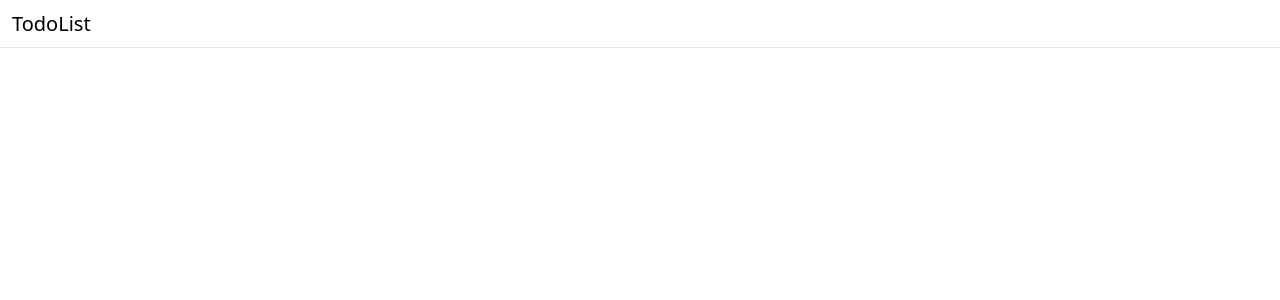
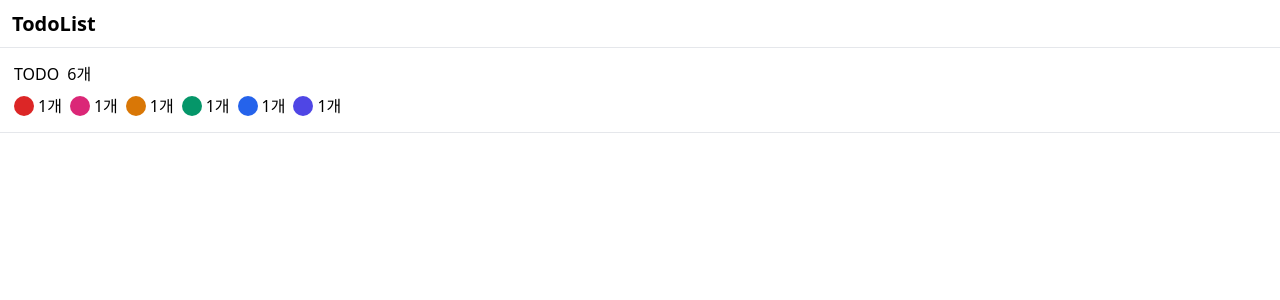
Before and after one commit to dev-t2/expo-todo-calendar, a Next.js app: page / in a window 1280 px wide. Shown: the top 300 px of the page. Built offline with nearby package versions, Linux system fonts and the light colour scheme.

Commit message:
Update-TodoList Component and Tailwind CSS

```diff
--- a/components/Header.tsx
+++ b/components/Header.tsx
@@ -3,7 +3,7 @@ import { memo } from 'react';
 const Header: React.FC = () => {
   return (
     <div className="flex items-center h-12 px-3 border-bottom">
-      <h1 className="font-sans text-xl">TodoList</h1>
+      <h1 className="text-xl font-semibold">TodoList</h1>
     </div>
   );
 };
--- /dev/null
+++ b/components/TodoList.tsx
@@ -0,0 +1,40 @@
+import { memo, useMemo } from 'react';
+import { ColorType, TodoType } from '../types/todo';
+
+interface IProps {
+  todos: TodoType[];
+}
+
+const TodoList: React.FC<IProps> = ({ todos }) => {
+  const todosColor = useMemo(
+    () =>
+      todos.reduce((colors: ColorType, todo) => {
+        return {
+          ...colors,
+          [todo.color]: ++colors[todo.color] || 1,
+        };
+      }, {}),
+    [todos]
+  );
+
+  return (
+    <div>
+      <div className="p-3.5 border-bottom">
+        <div className="text-base mb-2">
+          TODO<span className="ml-2">{todos.length}개</span>
+        </div>
+
+        <div className="flex">
+          {Object.entries(todosColor).map(([color, value], index) => (
+            <div key={index} className="flex items-center mr-2">
+              <div className={`w-5 h-5 rounded-full bg-${color}-600`} />
+              <div className="text-base ml-1">{value}개</div>
+            </div>
+          ))}
+        </div>
+      </div>
+    </div>
+  );
+};
+
+export default memo(TodoList);
--- a/pages/index.tsx
+++ b/pages/index.tsx
@@ -1,8 +1,20 @@
 import { memo } from 'react';
 import { NextPage } from 'next';
 
+import { TodoType } from '../types/todo';
+import TodoList from '../components/TodoList';
+
+const todos: TodoType[] = [
+  { id: 1, text: '마트가서 장보기', color: 'red', checked: false },
+  { id: 2, text: '수학 숙제하기', color: 'pink', checked: false },
+  { id: 3, text: '코딩하기', color: 'yellow', checked: true },
+  { id: 4, text: '넥스트 공부하기', color: 'green', checked: true },
+  { id: 5, text: '요리 연습하기', color: 'blue', checked: false },
+  { id: 6, text: '분리 수거하기', color: 'indigo', checked: false },
+];
+
 const Index: NextPage = () => {
-  return <div></div>;
+  return <TodoList todos={todos} />;
 };
 
 export default memo(Index);
--- /dev/null
+++ b/types/todo.d.ts
@@ -0,0 +1,10 @@
+export type TodoType = {
+  id: number;
+  text: string;
+  color: 'red' | 'pink' | 'yellow' | 'green' | 'blue' | 'indigo' | 'purple' | ;
+  checked: boolean;
+};
+
+export type ColorType = {
+  [key: string]: number;
+};
```
Also changed, not shown: 1 other file (tests, documents, lock files or other folders).
